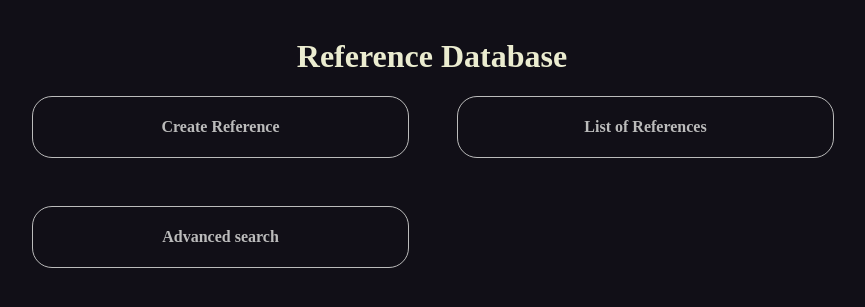
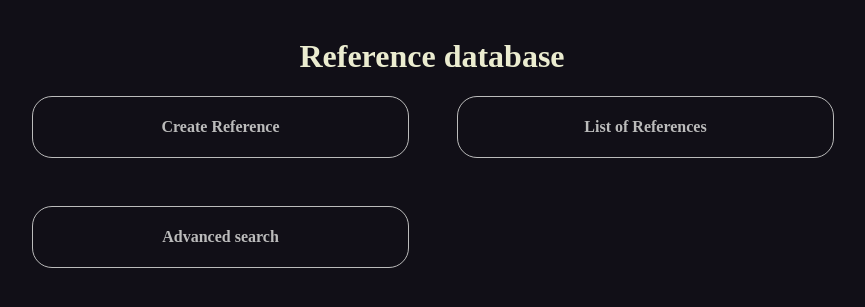
Before and after one commit to santeri0200/FlashForge, a Flask app: page / in a window 1280 px wide. Shown: the part 62-369 px from the top of the page, without its empty margins (208-1073 px from the left). Run offline with Flask 3, Linux system fonts and the light colour scheme.

Commit message:
Styling changes

```diff
--- a/src/templates/index.html
+++ b/src/templates/index.html
@@ -1,7 +1,7 @@
 {% extends "base.html" %}
 {% block title %}Reference Database{% endblock %}
 {% block content %}
-  <h1 class="main-page-title">Reference Database</h1>
+  <h1 class="main-page-title">Reference database</h1>
   <div class="main-page-buttons">
     <div class="main-button">
       <a href="/create_reference/article">Create Reference</a>
```
